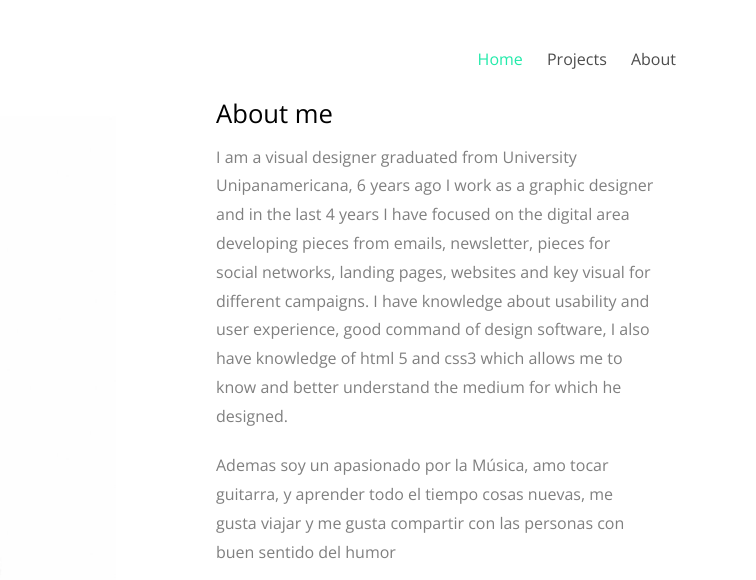
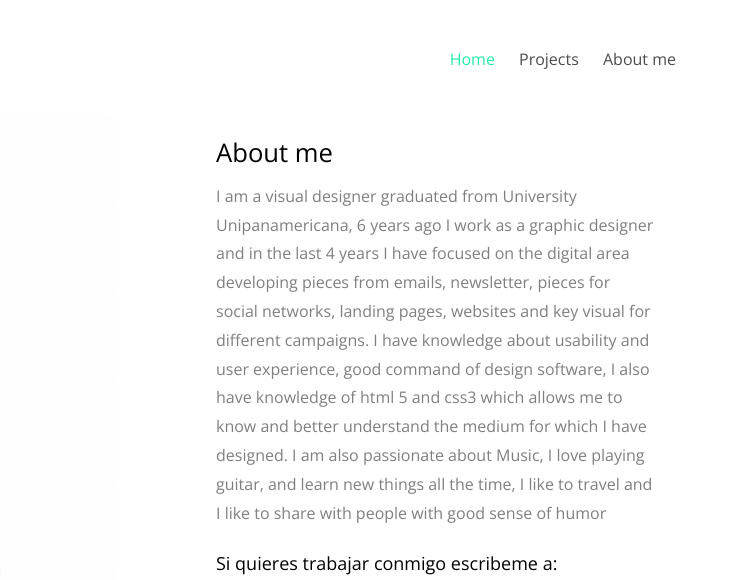
Before and after one commit to JhonatanvisualD/JhonatanvisualD, a website: page about.html in a window 1280 px wide. Shown: the top 580 px of the page, 524-1280 px from the left. Drawn offline with nearby package versions, Linux system fonts and the light colour scheme; files whose address does not match are found by name.

Commit message:
Update about.html

```diff
--- a/about.html
+++ b/about.html
@@ -42,7 +42,7 @@
             <li class="active"><a href="index.html">Home</a></li>
             <li><a href="index.html#Portfolio">Projects</a></li>
             <!-- <li><a href="services.html">Services</a></li> -->
-            <li><a href="about.html">About</a></li>
+            <li><a href="about.html">About me</a></li>
             <!-- <li><a href="contact.html">Contact</a></li> -->
           </ul>
           <div class="extra-text visible-xs">
@@ -75,10 +75,9 @@
       <div class="probootstrap-text">
         <div class="probootstrap-inner probootstrap-animate">
           <h1 class="heading">About me</h1>
-          <p>I am a visual designer graduated from University Unipanamericana, 6 years ago I work as a graphic designer and in the last 4 years I have focused on the digital area developing pieces from emails, newsletter, pieces for social networks, landing pages, websites and key visual for different campaigns. I have knowledge about usability and user experience, good command of design software, I also have knowledge of html 5 and css3 which allows me to know and better understand the medium for which he designed.</p>
-          <p>
-            Ademas soy un apasionado por la Música, amo tocar guitarra, y  aprender todo el tiempo cosas nuevas, me gusta viajar y me gusta compartir con las personas con buen sentido del humor
-          </p>
+          <p>I am a visual designer graduated from University Unipanamericana, 6 years ago I work as a graphic designer and in the last 4 years I have focused on the digital area developing pieces from emails, newsletter, pieces for social networks, landing pages, websites and key visual for different campaigns. I have knowledge about usability and user experience, good command of design software, I also have knowledge of html 5 and css3 which allows me to know and better understand the medium for which I have designed.
+
+I am also passionate about Music, I love playing guitar, and learn new things all the time, I like to travel and I like to share with people with good sense of humor</p>
 
           <h4> Si quieres trabajar conmigo escribeme a: </h4>
           <p> Jhonatanvisualdesigner@gmail.com</p>
```
